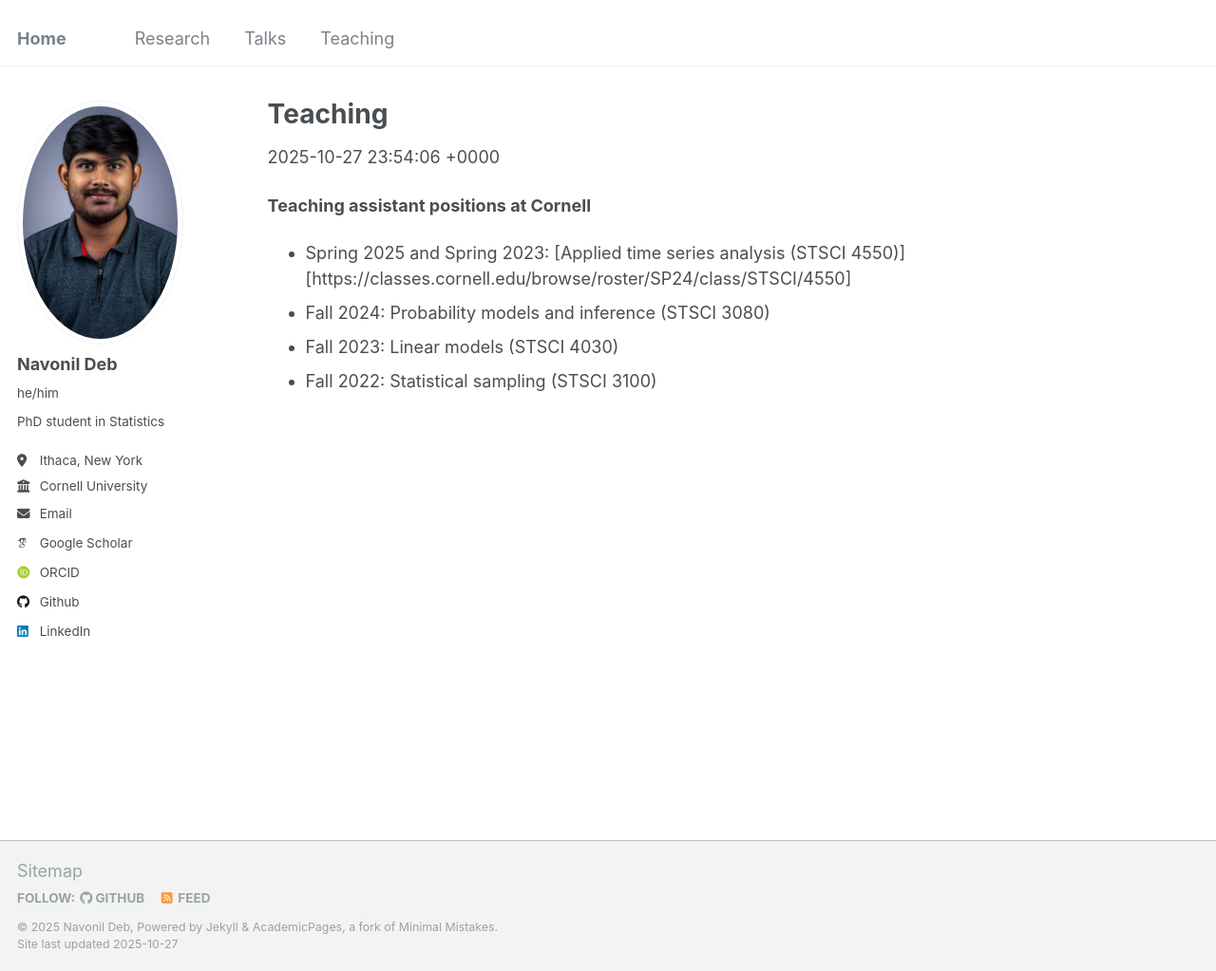
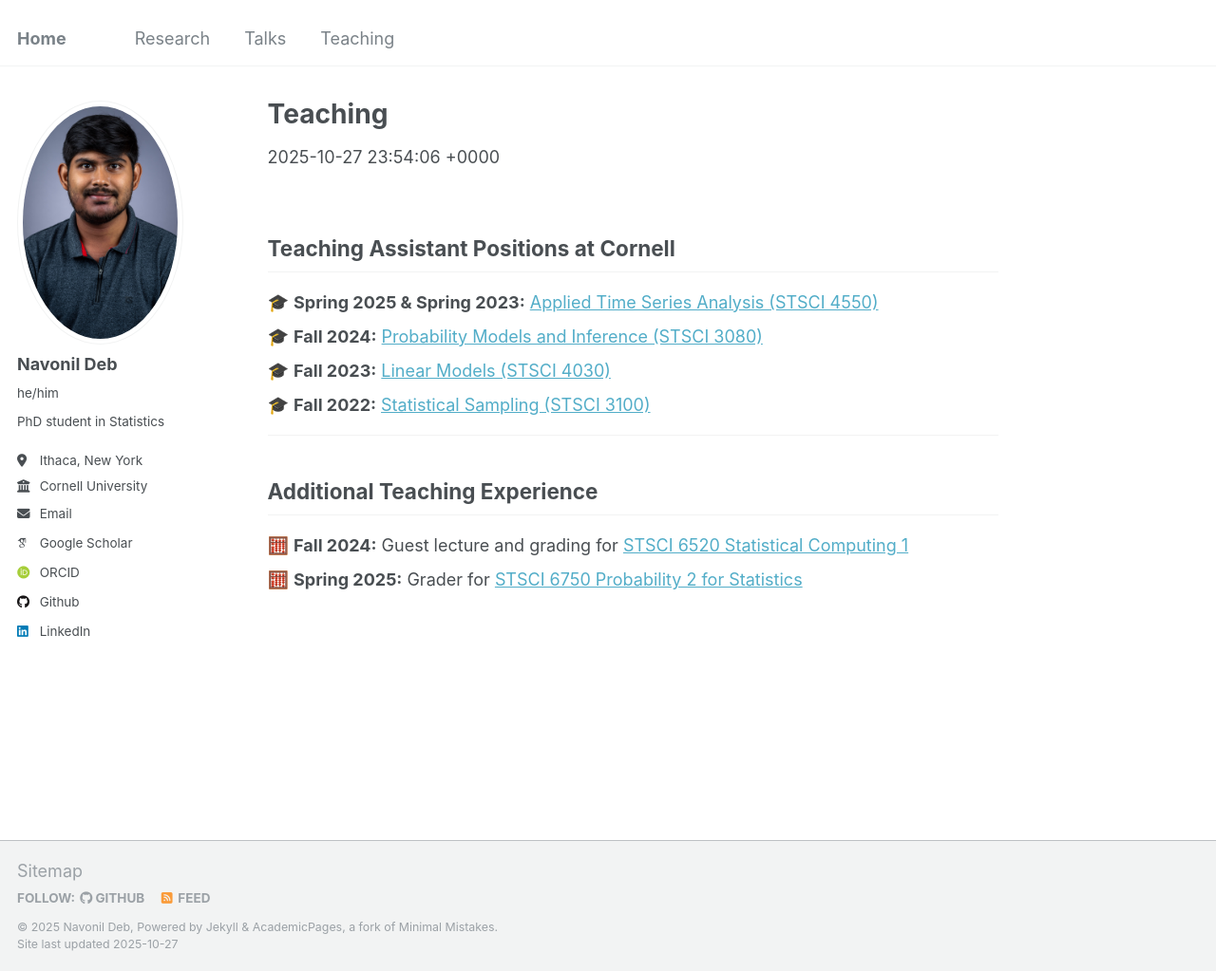
Before and after one commit to navonildeb/navonildeb.github.io, a Jekyll site: the page built from _teaching/teaching.md, in a window 1280 px wide and 1023 px high. Shown: the whole window at 95% size. Built offline with Jekyll 4.4.1, drawn with Linux system fonts in a browser that asks for light colours; some web fonts are replaced.

Commit message:
Update teaching.md

```diff
--- a/_teaching/teaching.md
+++ b/_teaching/teaching.md
@@ -5,9 +5,20 @@ permalink: /teaching/
 author_profile: true
 ---
 
-**Teaching assistant positions at Cornell**
+## Teaching Assistant Positions at Cornell
 
-- Spring 2025 and Spring 2023: [Applied time series analysis (STSCI 4550)][https://classes.cornell.edu/browse/roster/SP24/class/STSCI/4550]
-- Fall 2024: Probability models and inference (STSCI 3080)
-- Fall 2023: Linear models (STSCI 4030)
-- Fall 2022: Statistical sampling (STSCI 3100)
+<ul style="list-style-type:none; padding-left:0;">
+  <li>🎓 <strong>Spring 2025 & Spring 2023:</strong> <a href="https://classes.cornell.edu/browse/roster/SP24/class/STSCI/4550" target="_blank">Applied Time Series Analysis (STSCI 4550)</a></li>
+  <li>🎓 <strong>Fall 2024:</strong> <a href="https://classes.cornell.edu/browse/roster/FA24/class/STSCI/3080" target="_blank">Probability Models and Inference (STSCI 3080)</a></li>
+  <li>🎓 <strong>Fall 2023:</strong> <a href="https://classes.cornell.edu/browse/roster/FA23/class/STSCI/4030" target="_blank">Linear Models (STSCI 4030)</a></li>
+  <li>🎓 <strong>Fall 2022:</strong> <a href="https://classes.cornell.edu/browse/roster/FA22/class/STSCI/3100" target="_blank">Statistical Sampling (STSCI 3100)</a></li>
+</ul>
+
+---
+
+## Additional Teaching Experience
+
+<ul style="list-style-type:none; padding-left:0;">
+  <li>🧮 <strong>Fall 2024:</strong> Guest lecture and grading for <a href="https://classes.cornell.edu/browse/roster/FA24/class/STSCI/6520" target="_blank">STSCI 6520 Statistical Computing 1</a></li>
+  <li>🧮 <strong>Spring 2025:</strong> Grader for <a href="https://classes.cornell.edu/browse/roster/SP25/class/STSCI/6750" target="_blank">STSCI 6750 Probability 2 for Statistics</a></li>
+</ul>
```
